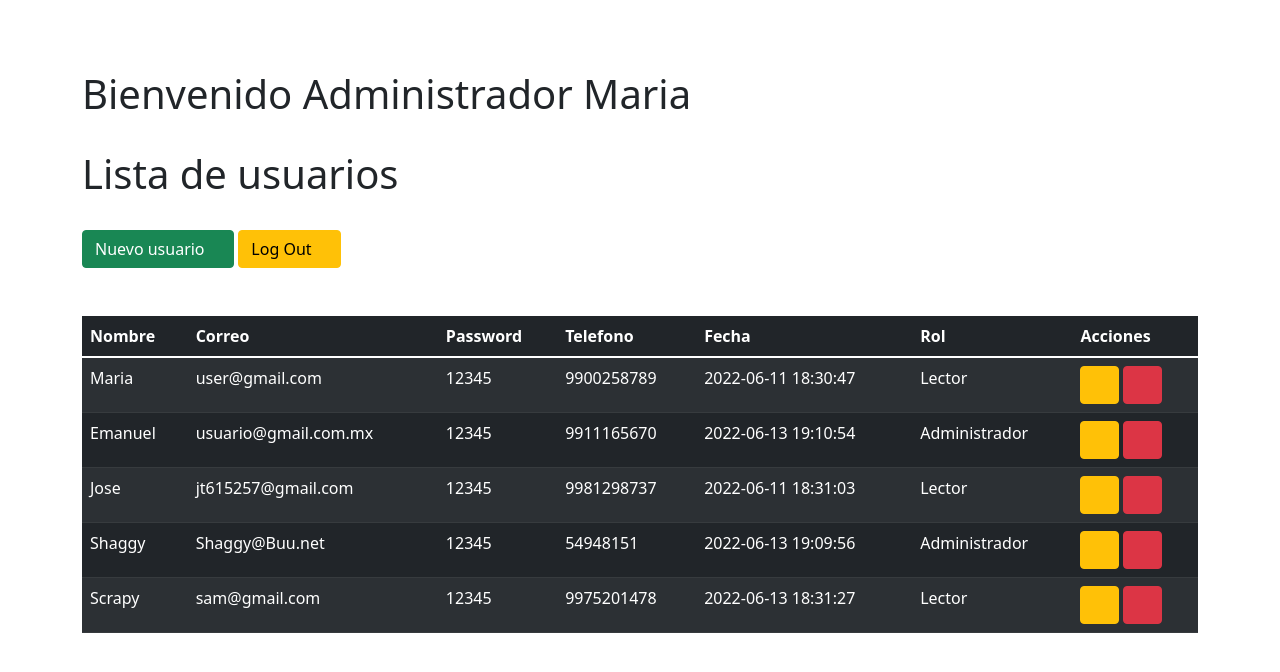
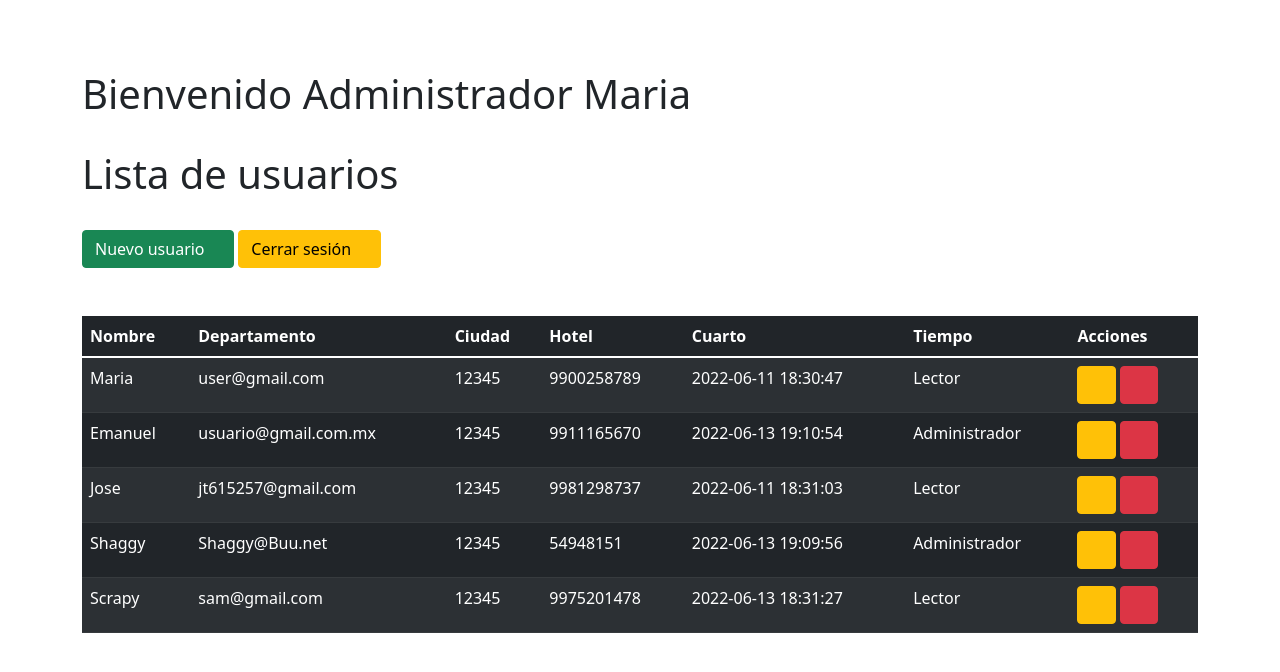
Before and after one commit to JhosepFranzQuintana/HOTEL-CRUD, a PHP site: page /views/user.php in a window 1280 px wide. Shown: the top 672 px of the page. Run offline with PHP 8.4, Linux system fonts and the light colour scheme; a user stored in the database is signed in; data comes from the database, SQL or seed files in the repository; some libraries are stand-ins or nearby versions; some web fonts are replaced.

Commit message:
cambio de datos en el CRUD

```diff
--- a/hoteles/views/lector.php
+++ b/hoteles/views/lector.php
@@ -40,7 +40,7 @@ if( $validar == null || $validar = ''){
     <br>
 		<div>
 
-      <a class="btn btn-warning" href="../includes/_sesion/cerrarSesion.php">Log Out
+      <a class="btn btn-warning" href="../includes/_sesion/cerrarSesion.php">Cerrar sesión
       <i class="fa fa-power-off" aria-hidden="true"></i>
        </a>
 
@@ -74,7 +74,7 @@ if( $validar == null || $validar = ''){
 
 				<?php
 
-$conexion=mysqli_connect("localhost","root","","r_user");
+$conexion=mysqli_connect("localhost","root","","login");
 $SQL="SELECT user.id, user.nombre, user.correo, user.password, user.telefono,
 user.fecha, permisos.rol FROM user
 LEFT JOIN permisos ON user.rol = permisos.id";
--- a/hoteles/views/user.php
+++ b/hoteles/views/user.php
@@ -41,7 +41,7 @@ if( $validar == null || $validar = ''){
 		<div>
 			<a class="btn btn-success" href="../index.php">Nuevo usuario
       <i class="fa fa-plus"></i> </a>
-      <a class="btn btn-warning" href="../includes/_sesion/cerrarSesion.php">Log Out
+      <a class="btn btn-warning" href="../includes/_sesion/cerrarSesion.php">Cerrar sesión
       <i class="fa fa-power-off" aria-hidden="true"></i>
        </a>
 
@@ -64,11 +64,11 @@ if( $validar == null || $validar = ''){
           <thead>
             <tr>
               <th>Nombre</th>
-                        <th>Correo</th>
-                        <th>Password</th>
-                        <th>Telefono</th>
-                        <th>Fecha</th>
-                        <th>Rol</th>
+              <th>Departamento</th>
+              <th>Ciudad</th>
+              <th>Hotel</th>
+              <th>Cuarto</th>
+              <th>Tiempo</th>
               <th>Acciones</th>
 
             </tr>
@@ -77,7 +77,7 @@ if( $validar == null || $validar = ''){
 
 <?php
 
-$conexion=mysqli_connect("localhost","root","","r_user");
+$conexion=mysqli_connect("localhost","root","","login");
 $SQL="SELECT user.id, user.nombre, user.correo, user.password, user.telefono,
 user.fecha, permisos.rol FROM user
 LEFT JOIN permisos ON user.rol = permisos.id";
```
Also changed, not shown: hoteles/config/database.php (added, +7 -0 lines), hoteles/index.php (+4 -6 lines). Lines whose indentation alone changed are shown as unchanged.
